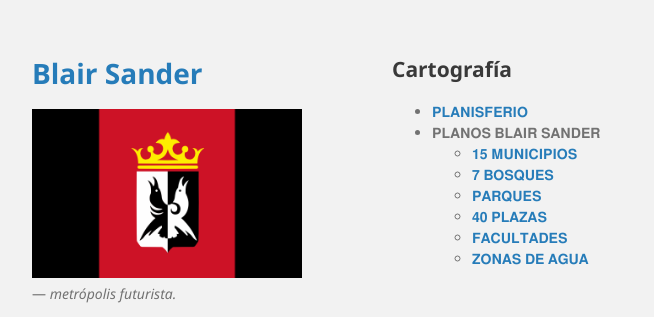
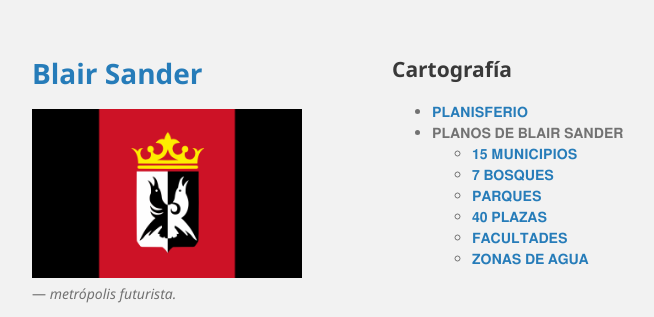
Before and after one commit to BlairSander/ciudad, a Jekyll site: the page built from cartografia.md, in a window 1280 px wide. Shown: the top 317 px of the page, without its empty margins (178-832 px from the left). Built offline with Jekyll 4.4.1, drawn with Linux system fonts in a browser that asks for light colours.

Commit message:
Update cartografia.md

```diff
--- a/cartografia.md
+++ b/cartografia.md
@@ -4,7 +4,7 @@ layout: default
 <h2>Cartografía</h2>
 
 - [𝐏𝐋𝐀𝐍𝐈𝐒𝐅𝐄𝐑𝐈𝐎](https://blairsander.github.io/ciudad/planisferio.html)
-- 𝐏𝐋𝐀𝐍𝐎𝐒 𝐁𝐋𝐀𝐈𝐑 𝐒𝐀𝐍𝐃𝐄𝐑
+- 𝐏𝐋𝐀𝐍𝐎𝐒 𝐃𝐄 𝐁𝐋𝐀𝐈𝐑 𝐒𝐀𝐍𝐃𝐄𝐑
   - [𝟏𝟓 𝐌𝐔𝐍𝐈𝐂𝐈𝐏𝐈𝐎𝐒](https://blairsander.github.io/ciudad/municipios.html)
   - [𝟕 𝐁𝐎𝐒𝐐𝐔𝐄𝐒](https://blairsander.github.io/ciudad/bosques.html)
   - [𝐏𝐀𝐑𝐐𝐔𝐄𝐒](https://blairsander.github.io/ciudad/parques.html)
```
